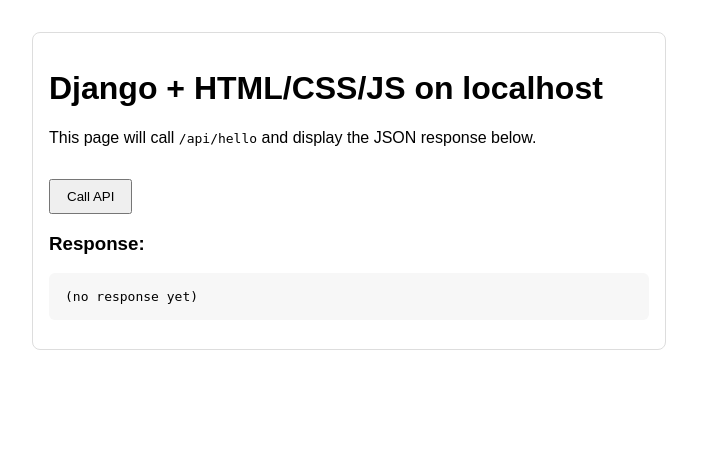
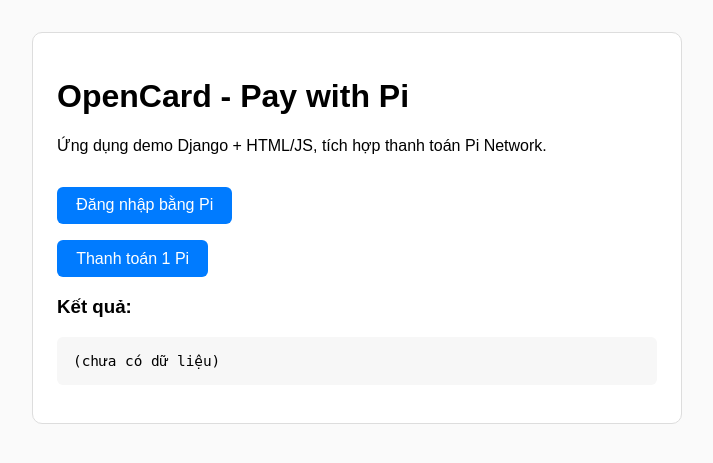
Before and after one commit to peternguyen12346/opencard, a Django app: page / in a window 1280 px wide. Shown: the top 463 px of the page, without its empty margins (0-713 px from the left). Run offline with Django 5.2, Linux system fonts and the light colour scheme; some libraries are stand-ins or nearby versions.

Commit message:
Cập nhật Pi SDK và sửa lỗi postMessage

```diff
--- /dev/null
+++ b/core/static/core/script.js
@@ -0,0 +1,70 @@
+window.addEventListener("DOMContentLoaded", function () {
+  console.log("✅ DOM loaded!");
+
+  if (typeof Pi === 'undefined') {
+    alert('❌ Pi SDK chưa được tải!');
+    console.error('Pi SDK is undefined!');
+    return;
+  }
+
+  Pi.init({ version: "2.0" });
+  console.log("✅ Pi SDK initialized!", Pi);
+
+  const resultEl = document.getElementById("result");
+  const authBtn = document.getElementById("authBtn");
+  const payBtn = document.getElementById("payBtn");
+
+  if (!authBtn) {
+    console.error("❌ Không tìm thấy nút authBtn trong DOM!");
+    return;
+  }
+
+  let currentUser = null;
+
+  // Nút đăng nhập
+  authBtn.addEventListener("click", async () => {
+    console.log("🟢 Nút đăng nhập được nhấn");
+    try {
+      const scopes = ["payments"];
+      const auth = await Pi.authenticate(scopes, onIncompletePaymentFound);
+      currentUser = auth.user;
+      resultEl.textContent = "✅ Đăng nhập thành công:\n" + JSON.stringify(currentUser, null, 2);
+      payBtn.disabled = false;
+    } catch (error) {
+      console.error("❌ Lỗi đăng nhập:", error);
+      resultEl.textContent = "Lỗi đăng nhập: " + error.message;
+    }
+  });
+
+  // Nút thanh toán
+  payBtn.addEventListener("click", async () => {
+    if (!currentUser) {
+      alert("Bạn cần đăng nhập trước!");
+      return;
+    }
+
+    try {
+      resultEl.textContent = "⏳ Đang tạo giao dịch...";
+      const uid = currentUser.uid;
+      const amount = 1.0;
+      const res = await fetch(`/start-payment/?uid=${uid}&amount=${amount}`);
+      if (!res.ok) throw new Error("Lỗi HTTP " + res.status);
+
+      const data = await res.json();
+      resultEl.textContent = "📦 Yêu cầu thanh toán:\n" + JSON.stringify(data, null, 2);
+
+      await Pi.createPayment({
+        amount: amount,
+        memo: "Test payment with Pi",
+        metadata: { purpose: "demo" },
+      });
+    } catch (err) {
+      console.error("❌ Lỗi thanh toán:", err);
+      resultEl.textContent = "Lỗi thanh toán: " + err.message;
+    }
+  });
+
+  function onIncompletePaymentFound(payment) {
+    console.log("🔁 Giao dịch chưa hoàn tất:", payment);
+  }
+});
--- /dev/null
+++ b/core/static/core/styles.css
@@ -0,0 +1,31 @@
+body {
+  font-family: Arial, sans-serif;
+  margin: 2rem;
+  background: #fafafa;
+}
+.card {
+  border: 1px solid #ddd;
+  padding: 1.5rem;
+  border-radius: 10px;
+  max-width: 600px;
+  background: #fff;
+}
+button {
+  padding: 0.6rem 1.2rem;
+  margin-top: 1rem;
+  cursor: pointer;
+  border: none;
+  border-radius: 6px;
+  background: #007bff;
+  color: white;
+  font-size: 1rem;
+}
+button:hover {
+  background: #0056b3;
+}
+pre {
+  background: #f7f7f7;
+  padding: 1rem;
+  border-radius: 6px;
+  font-size: 0.9rem;
+}
--- a/core/templates/core/index.html
+++ b/core/templates/core/index.html
@@ -1,39 +1,30 @@
+{% load static %}
 <!doctype html>
 <html lang="en">
 <head>
-<meta charset="utf-8">
-<meta name="viewport" content="width=device-width, initial-scale=1">
-<title>Django Localhost Demo</title>
-<style>
-body { font-family: Arial, sans-serif; margin: 2rem; }
-.card { border: 1px solid #ddd; padding: 1rem; border-radius: 8px; max-width: 600px; }
-button { padding: 0.5rem 1rem; margin-top: 1rem; cursor: pointer; }
-pre { background:#f7f7f7; padding:1rem; border-radius:6px; }
-</style>
+  <meta charset="utf-8">
+  <meta name="viewport" content="width=device-width, initial-scale=1">
+  <title>OpenCard - Pi Payment Demo</title>
+  <!-- Gắn CSS -->
+
+  <!-- SDK của Pi -->
+
+   {% load static %}
+  <link rel="stylesheet" href="{% static 'core/styles.css' %}">
 </head>
 <body>
-<div class="card">
-<h1>Django + HTML/CSS/JS on localhost</h1>
-<p>This page will call <code>/api/hello</code> and display the JSON response below.</p>
-<button id="callApi">Call API</button>
-<h3>Response:</h3>
-<pre id="result">(no response yet)</pre>
-</div>
+  <div class="card">
+    <h1>OpenCard - Pay with Pi</h1>
+    <p>Ứng dụng demo Django + HTML/JS, tích hợp thanh toán Pi Network.</p>
 
+    <button id="authBtn">Đăng nhập bằng Pi</button><br>
+    <button id="payBtn" disabled>Thanh toán 1 Pi</button>
 
-<script>
-document.getElementById('callApi').addEventListener('click', async () => {
-const resultEl = document.getElementById('result');
-resultEl.textContent = 'Loading...';
-try {
-const res = await fetch('/api/hello');
-if (!res.ok) throw new Error('HTTP ' + res.status);
-const data = await res.json();
-resultEl.textContent = JSON.stringify(data, null, 2);
-} catch (err) {
-resultEl.textContent = 'Error: ' + err.message;
-}
-});
-</script>
+    <h3>Kết quả:</h3>
+    <pre id="result">(chưa có dữ liệu)</pre>
+  </div>
+  <script src="https://sdk.minepi.com/pi-sdk.js"></script>
+  <!-- Gắn script riêng -->
+  <script src="{% static 'core/script.js' %}"></script>
 </body>
 </html>
--- a/core/urls.py
+++ b/core/urls.py
@@ -5,4 +5,7 @@
 urlpatterns = [
 path('', views.index, name='index'),
 path('api/hello', views.api_hello, name='api_hello'),
+path("", views.home, name="home"),
+    path("start-payment/", views.start_payment, name="start_payment"),
+    path("pi-webhook/", views.pi_webhook, name="pi_webhook")
 ]
--- a/core/views.py
+++ b/core/views.py
@@ -1,7 +1,21 @@
 from django.shortcuts import render
 from django.http import JsonResponse
 from django.http import HttpResponse
+from django.views.decorators.csrf import csrf_exempt
+import json
+from .pi_integration import create_payment
 
+def home(request):
+    """Hiển thị trang HTML chính."""
+    return render(request, "index.html")
+
+def start_payment(request):
+    """API frontend gọi để tạo thanh toán."""
+    uid = request.GET.get("uid")
+    amount = float(request.GET.get("amount", 1.0))
+    memo = "Thanh toán thử với Pi"
+    result = create_payment(uid, amount, memo)
+    return JsonResponse(result)
 def validation_key(request):
     return HttpResponse(
         "7e00d8caef77183f5ad86a6eb8256a4ce3eb401e57ed564c7416a382aef81bec8445a604da6b47237d32d64f06e1cf8cca0128d5ce69f58dfd36eda58ee769ea",
@@ -19,3 +33,11 @@
     'status': 'ok'
     }
     return JsonResponse(data)
+@csrf_exempt
+def pi_webhook(request):
+    """Pi Network sẽ gọi vào đây khi có giao dịch."""
+    if request.method == "POST":
+        data = json.loads(request.body)
+        print("📩 Webhook từ Pi:", data)
+        return JsonResponse({"status": "ok"})
+    return JsonResponse({"error": "invalid method"}, status=400)
--- a/manage.py
+++ b/manage.py
@@ -3,7 +3,7 @@
 
 
 if __name__ == '__main__':
-    os.environ.setdefault('DJANGO_SETTINGS_MODULE', 'votenow.settings')
+    os.environ.setdefault('DJANGO_SETTINGS_MODULE', 'opencard.settings')
     try:
         from django.core.management import execute_from_command_line
     except ImportError as exc:
```
Also changed, not shown: core/pi_integration.py (added, +24 -0 lines), opencard/settings.py (+5 -2 lines), 1 other file.
